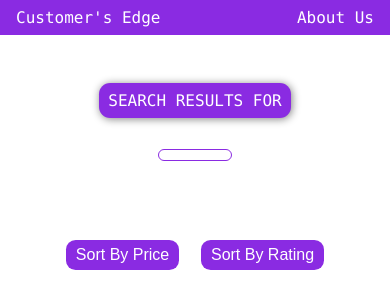
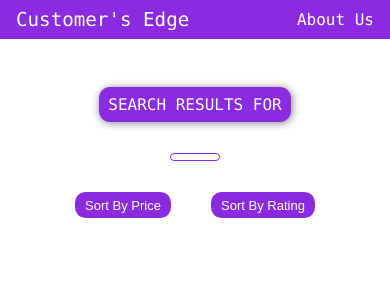
Before and after one commit to vanshanand34/Customers-edge, a Django app: template apps/price_comparison/templates/search-results.html in a window 390 px wide. Shown: the top 298 px of the page. Run offline with Django 5.2, Linux system fonts and the light colour scheme; the template is opened without the code that fills it, so the values that code supplies are empty; some web fonts are replaced.

Commit message:
feat: Imrpoved Styling

```diff
--- a/apps/price_comparison/static/home.css
+++ b/apps/price_comparison/static/home.css
@@ -72,7 +72,7 @@
 
 #search_text {
     padding: 0.5em 1.5rem;
-    padding-right: 10em;
+    width: 15em;
     font-size: large;
     border: none;
     outline: none;
@@ -83,7 +83,7 @@
 @media screen and (max-width: 760px) {
     #search_text{
         padding: 0.5em 0.8em;
-        padding-right:1em;
+        width: 8em;
     }
 }
 
--- a/apps/price_comparison/static/navbar.css
+++ b/apps/price_comparison/static/navbar.css
@@ -32,7 +32,7 @@
 
 @media screen and (max-width: 750px) {
     .nav-title{
-        font-size: 1em;
+        font-size: 1.2em;
     }
 
     .navbar{
--- a/apps/price_comparison/static/search.css
+++ b/apps/price_comparison/static/search.css
@@ -1,5 +1,5 @@
 .main-container {
-    width: 65vw;
+    width: 75vw;
     margin: 0 auto;
     padding: 1em;
     font-family: 'Winky Sans', 'Consolas', sans-serif;
@@ -95,7 +95,7 @@
     border: none;
     outline: none;
     color: white;
-    border-radius: 0.6em;
+    border-radius: 0.8em;
     cursor: pointer;
     font-size: large;
 }
@@ -123,9 +123,13 @@
         padding: 0.5em 0.6em;
     }
 
+    .search-text{
+        font-size: 1em;
+    }
+
     td {
-        font-size: small;
-        font-weight: 500;
+        font-size: x-small;
+        font-weight: 400;
         font-family: 'Winky Sans';
     }
 
@@ -134,7 +138,12 @@
     }
 
     .sort-btn {
-        padding: 0.4em 0.6em;
-        font-size: medium;
+        padding: 0.4em 0.8em;
+        font-size:small;
+    }
+
+    .heading-container {
+        padding-top: 2em;
+        padding-bottom: 1em;
     }
 }
```
